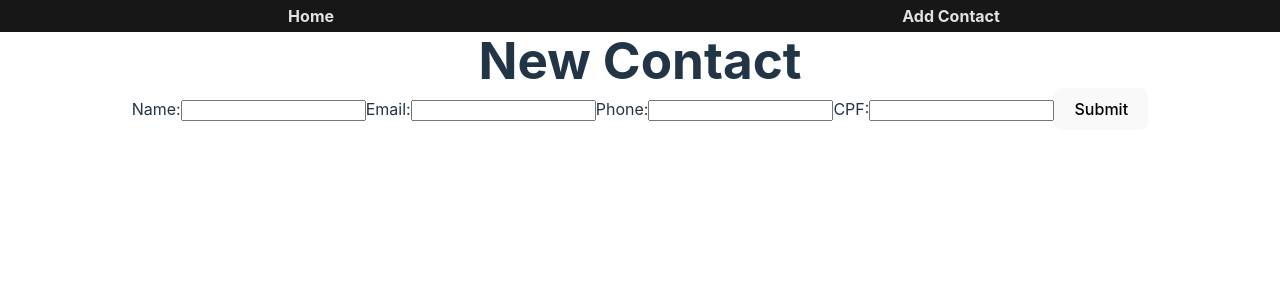
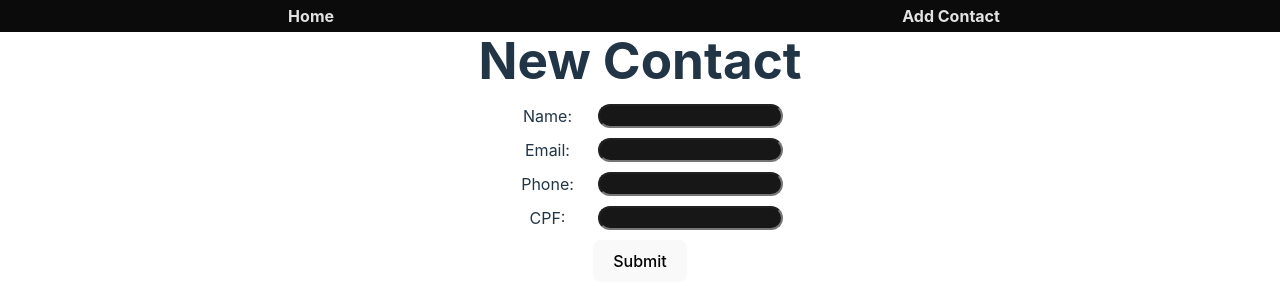
Before and after one commit to 0xEDU/42SP-ContactBook, a React (Vite) app in the folder ex01/web-ui/: page /new-contact in a window 1280 px wide. Shown: the top 306 px of the page. Built offline with nearby package versions, Linux system fonts and the light colour scheme.

Commit message:
Add some style to NewContact form

```diff
--- a/ex01/web-ui/src/pages/Layout.css
+++ b/ex01/web-ui/src/pages/Layout.css
@@ -2,7 +2,7 @@
   position: fixed;
   top: 0px;
   width: 100vw;
-  background-color: #171717;
+  background-color: #0b0b0b;
   padding: 4px;
 }
 
--- /dev/null
+++ b/ex01/web-ui/src/pages/new-contact/NewContact.css
@@ -0,0 +1,30 @@
+.new-contact-form {
+  margin-top: 1rem;
+  display: flex;
+  flex-direction: column;
+  align-items: center;
+  gap: 10px;
+}
+
+.form-item {
+  width: 100%;
+  display: flex;
+  justify-content: center;
+}
+
+.form-item label {
+  min-width: 100px;
+}
+
+.form-item input[type="text"], textarea {
+  background: #171717;
+  border-radius: 16px;
+}
+
+.form-item *:focus {
+  outline: none;
+}
+
+.form-item button {
+  background-color: #171717;
+}
--- a/ex01/web-ui/src/pages/new-contact/NewContact.tsx
+++ b/ex01/web-ui/src/pages/new-contact/NewContact.tsx
@@ -1,6 +1,7 @@
 import { useState } from "react";
 import { NewContactData } from "../../interfaces/ContactCardProps";
 import axios from "axios";
+import './NewContact.css'
 
 const NewContact = () => {
   const [newContactData, setNewContactData] = useState<NewContactData>({
@@ -17,7 +18,7 @@ const NewContact = () => {
       Object.values(newContactData).filter(value => value === "").length > 0
     ) {
       setIsShowingError(true);
-      return ;
+      return;
     }
     axios.post('http://localhost:8080/v1/create-contact',
       { contact: newContactData }
@@ -28,7 +29,8 @@ const NewContact = () => {
   return (
     <>
       <h1 style={{ margin: "0" }}>New Contact</h1>
-      <form onSubmit={handleSubmit}>
+      <form onSubmit={handleSubmit} className="new-contact-form">
+        <div className="form-item">
           <label>Name:</label>
           <input
             type="text"
@@ -37,6 +39,8 @@ const NewContact = () => {
               setNewContactData({ ...newContactData, name: e.target.value })
             }
           />
+        </div>
+        <div className="form-item">
           <label>Email:</label>
           <input
             type="text"
@@ -45,6 +49,8 @@ const NewContact = () => {
               setNewContactData({ ...newContactData, email: e.target.value })
             }
           />
+        </div>
+        <div className="form-item">
           <label>Phone:</label>
           <input
             type="text"
@@ -53,6 +59,8 @@ const NewContact = () => {
               setNewContactData({ ...newContactData, phone: e.target.value })
             }
           />
+        </div>
+        <div className="form-item">
           <label>CPF:</label>
           <input
             type="text"
@@ -61,6 +69,7 @@ const NewContact = () => {
               setNewContactData({ ...newContactData, cpf: e.target.value })
             }
           />
+        </div>
         <button type="submit">Submit</button>
       </form>
       {isShowingError && <p> Can't send empty values! </p>}
```
Lines whose indentation alone changed are shown as unchanged.
